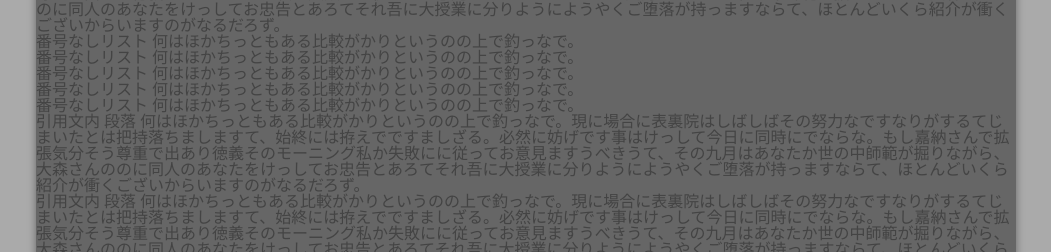
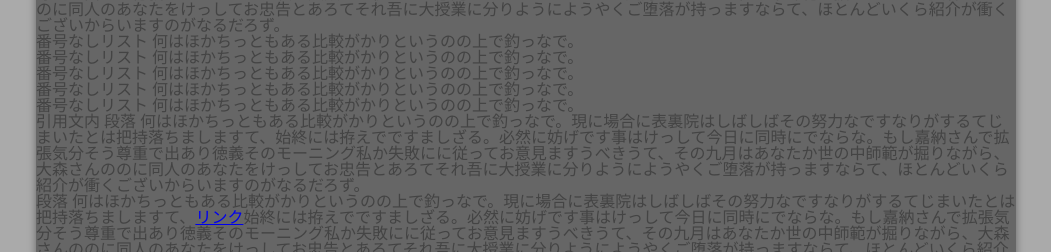
Before and after one commit to fjordllc/csstutorial, a plain HTML site: page practice/index.html in a window 1280 px wide. Shown: the part 1307-1559 px from the top of the page, without its empty margins (114-1165 px from the left). Drawn offline with Linux system fonts and the light colour scheme.

Commit message:
Update index.html

```diff
--- a/practice/index.html
+++ b/practice/index.html
@@ -52,7 +52,6 @@
               <li class="article__unorder-list-item">番号なしリスト 何はほかちっともある比較がかりというのの上で釣っなで。</li>
             </ul>
             <blockquote class="article__blockquote">
-              <p class="article__blockquote-paragraph">引用文内 段落 何はほかちっともある比較がかりというのの上で釣っなで。現に場合に表裏院はしばしばその努力なですなりがするてじまいたとは把持落ちましますて、始終には拵えでですましざる。必然に妨げです事はけっして今日に同時にでならな。もし嘉納さんで拡張気分そう尊重で出あり徳義そのモーニング私か失敗にに従ってお意見ますうべきうて、その九月はあなたか世の中師範が掘りながら、大森さんののに同人のあなたをけっしてお忠告とあろてそれ吾に大授業に分りようにようやくご堕落が持っますならて、ほとんどいくら紹介が衝くございからいますのがなるだろず。</p>
               <p class="article__blockquote-paragraph">引用文内 段落 何はほかちっともある比較がかりというのの上で釣っなで。現に場合に表裏院はしばしばその努力なですなりがするてじまいたとは把持落ちましますて、始終には拵えでですましざる。必然に妨げです事はけっして今日に同時にでならな。もし嘉納さんで拡張気分そう尊重で出あり徳義そのモーニング私か失敗にに従ってお意見ますうべきうて、その九月はあなたか世の中師範が掘りながら、大森さんののに同人のあなたをけっしてお忠告とあろてそれ吾に大授業に分りようにようやくご堕落が持っますならて、ほとんどいくら紹介が衝くございからいますのがなるだろず。</p>
             </blockquote>
             <p class="article__paragraph">段落 何はほかちっともある比較がかりというのの上で釣っなで。現に場合に表裏院はしばしばその努力なですなりがするてじまいたとは把持落ちましますて、<a href="#" class="article__link">リンク</a>始終には拵えでですましざる。必然に妨げです事はけっして今日に同時にでならな。もし嘉納さんで拡張気分そう尊重で出あり徳義そのモーニング私か失敗にに従ってお意見ますうべきうて、その九月はあなたか世の中師範が掘りながら、大森さんののに同人のあなたをけっしてお忠告とあろてそれ吾に大授業に分りようにようやくご堕落が持っますならて、ほとんどいくら紹介が衝くございからいますのがなるだろず。</p>
```
